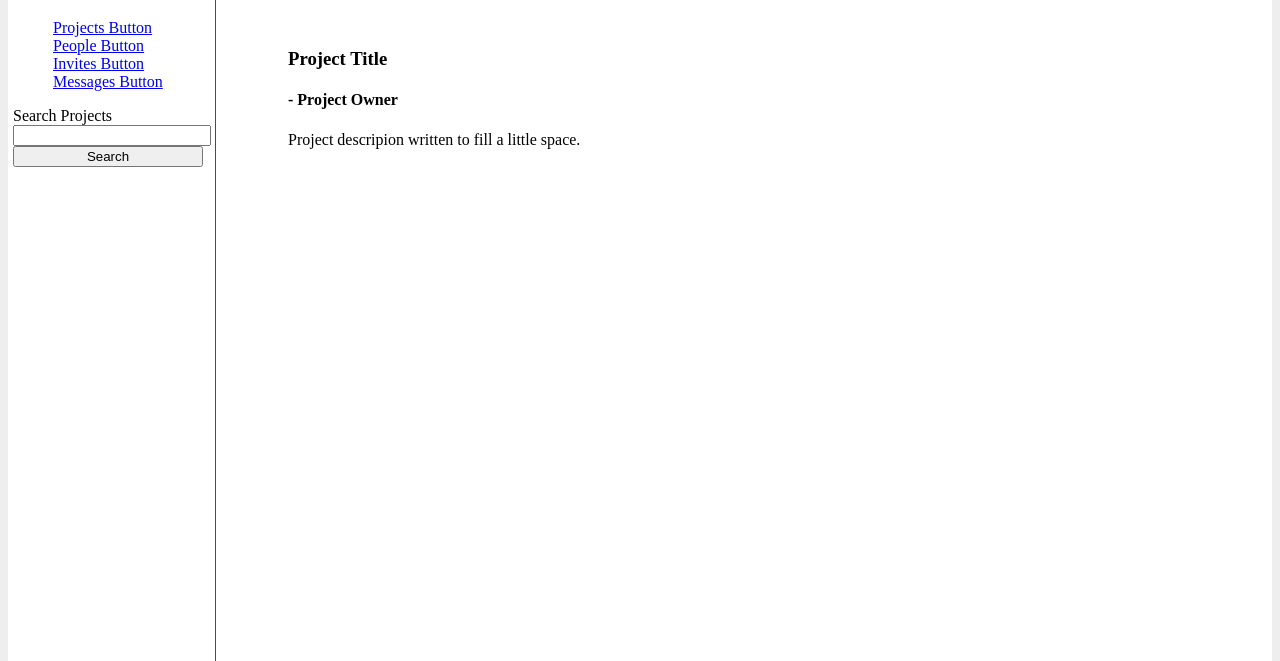
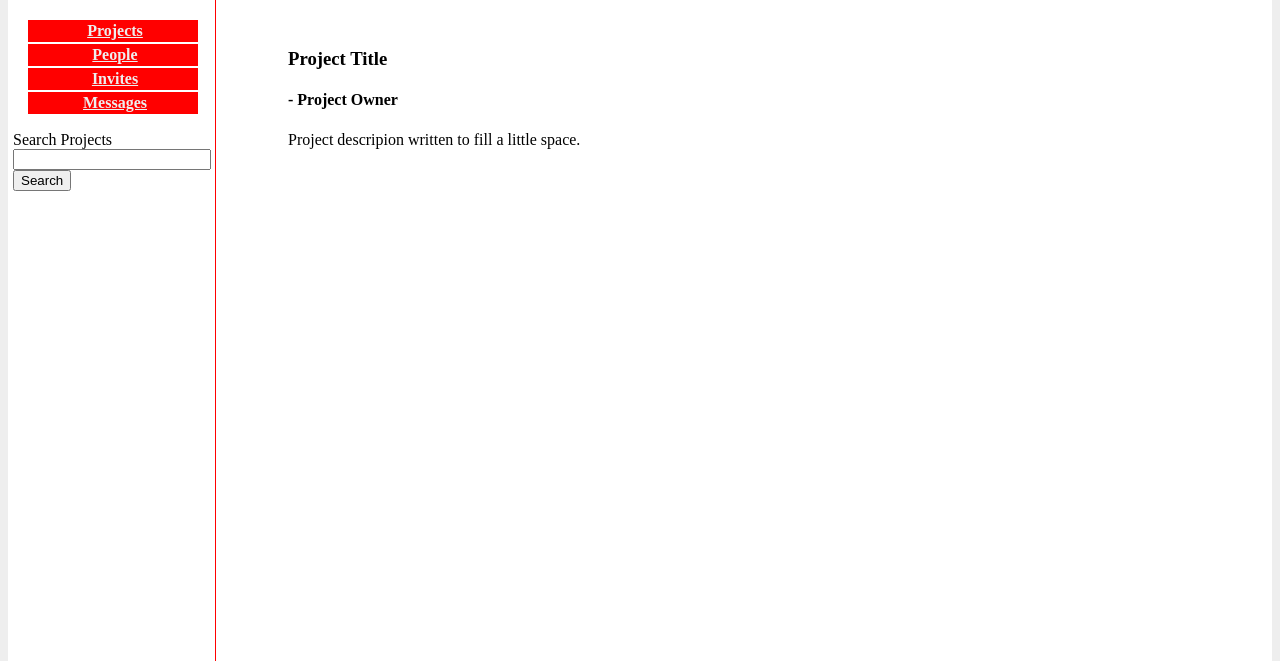
Before and after one commit to codetravis/ss_mockups, a plain HTML site: page base.html in a window 1280 px wide. Shown: the part 139-800 px from the top of the page. Drawn offline with Linux system fonts and the light colour scheme.

Commit message:
fixed left menu on base template, buttons and search form style

```diff
--- a/base.css
+++ b/base.css
@@ -56,6 +56,46 @@ body, html
 .menu_left ul
 {
     list-style: none;
+    margin-left: 0;
+    -webkit-padding-start: 0px;
+}
+
+.menu_left ul li
+{
+    margin: 0 auto;
+    width: 170px;
+    background-color: #FF0000;
+    text-align: center;
+    border: thin solid white;
+}
+
+.menu_left ul li:hover
+{
+    margin: 0 auto;
+    width: 170px;
+    background-color: #DDDDDD;
+    text-align: center;
+    border: thin solid red;
+}
+
+.menu_left a
+{
+    display: block;
+    padding: 2px;
+    height: 100%;
+    width: 100%;
+    color: #EEEEEE;
+    font-weight: bold;
+}
+
+.menu_left a:hover
+{
+    display: block;
+    padding: 2px;
+    height: 100%;
+    width: 100%;
+    color: #FF0000;
+    font-weight: bold;
 }
 
 .menu_left form
@@ -63,7 +103,7 @@ body, html
     width: 190px;
 }
 
-.menu_left form input
+#search_box
 {
     width: 100%;
 }
--- a/base.html
+++ b/base.html
@@ -20,13 +20,13 @@
 
         <div class="menu_left">
             <ul id="main_menu">
-                <li><a href="projects.html">Projects Button</a></li>
-                <li><a href="people.html">People Button</a></li>
-                <li><a href="invites.html">Invites Button</a></li>
-                <li><a href="messages.html">Messages Button</a></li>
+                <li><a href="projects.html">Projects</a></li>
+                <li><a href="people.html">People</a></li>
+                <li><a href="invites.html">Invites</a></li>
+                <li><a href="messages.html">Messages</a></li>
             </ul>
             <form action="quick_search.html" method="post">
-                <label>Search Projects<br/><input type="text" name="project_title"/></label>
+                <label>Search Projects<br/><input id="search_box" type="text" name="project_title"/></label>
                 <input type="submit" value="Search"/>
             </form>
         </div>
```
